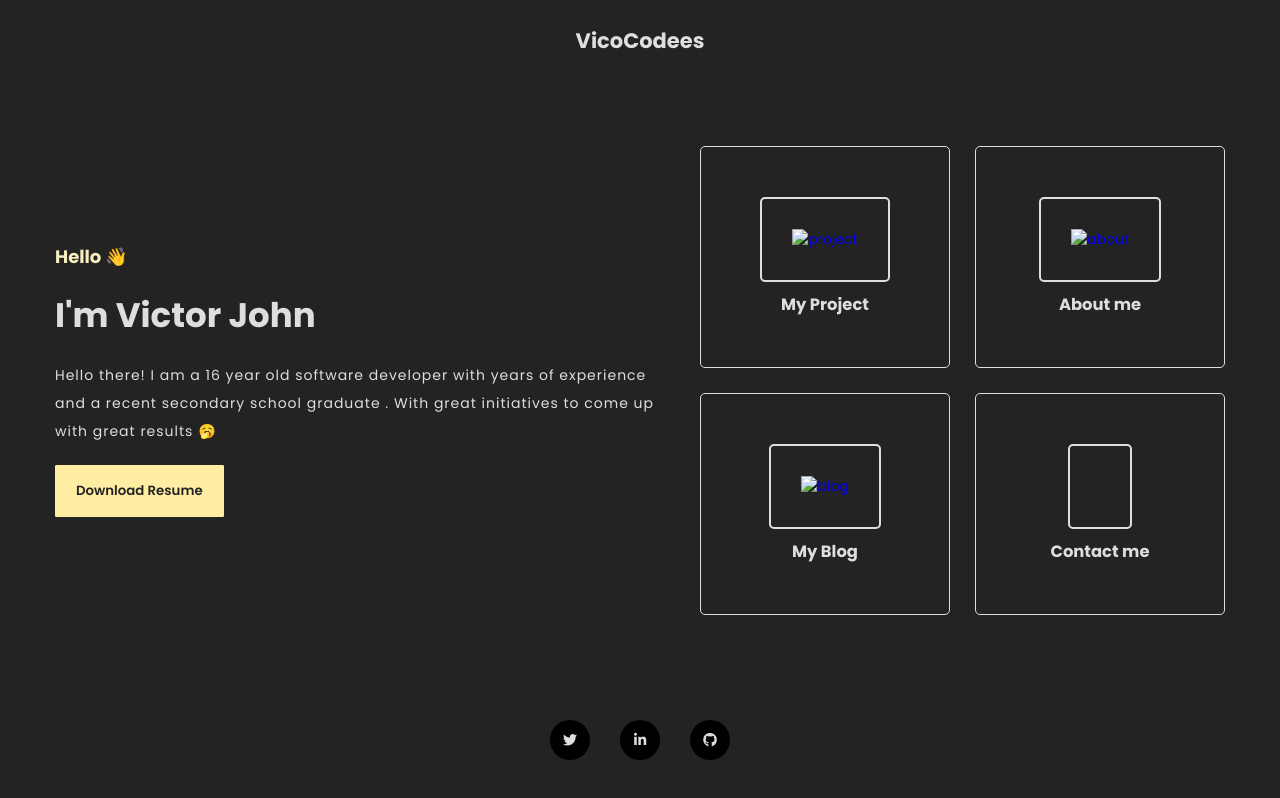
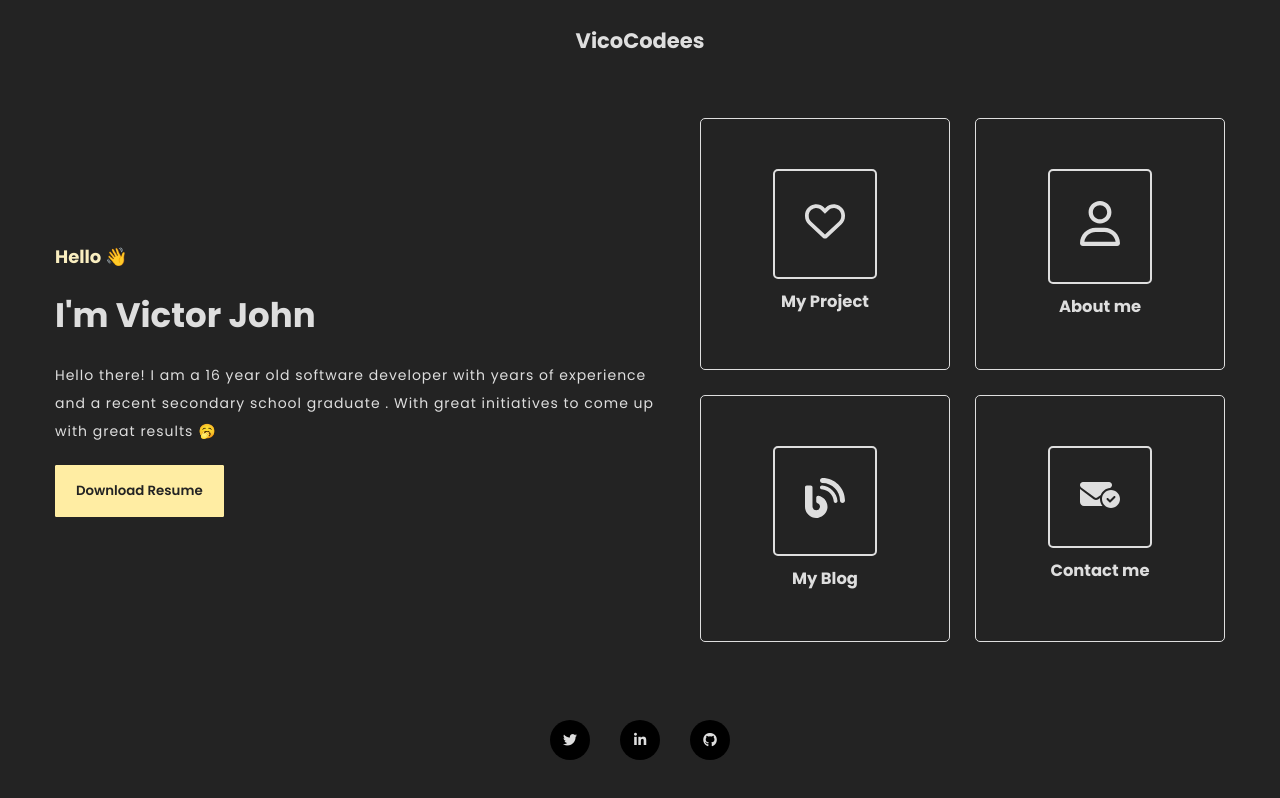
Before and after one commit to Jovicy/Portfolio, a plain HTML site: page index.html in a window 1280 px wide. Drawn offline with Linux system fonts and the light colour scheme; the site is published under a folder, as on GitHub Pages, so addresses that start at the root find nothing.

Commit message:
updated the img extension

```diff
--- a/index.html
+++ b/index.html
@@ -44,7 +44,7 @@
                     <div class="illustration-link">
                         <div class="icon">
                             <a href="https://github.com/Jovicy">
-                                <img src="/img/heart-regular.svg" alt="project">
+                                <img src="./img/heart-regular.svg" alt="project">
                             </a>
                         </div>
                         <div>
@@ -54,7 +54,7 @@
                     <div class="illustration-link">
                         <div class="icon">
                             <a href="./Profile.pdf" download>
-                                <img src="/img/user-regular.svg" alt="about">
+                                <img src="./img/user-regular.svg" alt="about">
                             </a>
                         </div>
                         <div>
@@ -66,7 +66,7 @@
                     <div class="illustration-link">
                         <div class="icon">
                             <a href="https://www.notion.so/Victor-07dd8b3b68454785b6ee40d915b1154e">
-                                <img src="/img/blog-solid.svg" alt="blog">
+                                <img src="./img/blog-solid.svg" alt="blog">
                             </a>
                         </div>
                         <div>
@@ -76,7 +76,7 @@
                     <div class="illustration-link">
                         <div class="icon">
                             <a href="https://linkedin.com/in/victor-john-636156235">
-                                <img src="/img/envelope-circle-check-solid.svg" alt="">
+                                <img src="./img/envelope-circle-check-solid.svg" alt="contact">
                             </a>
                         </div>
                         <div>
```
